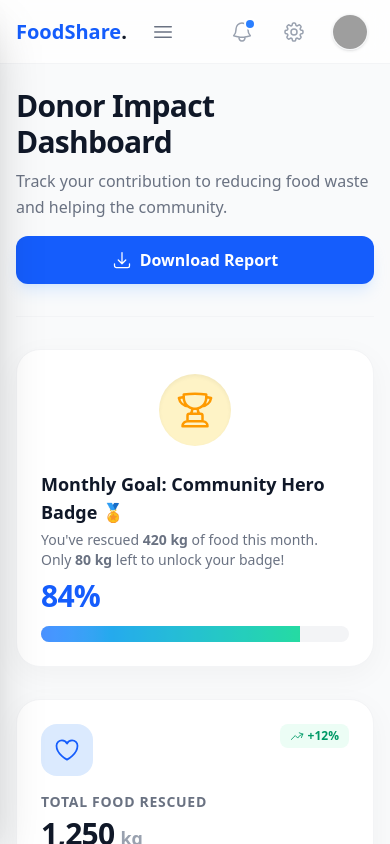
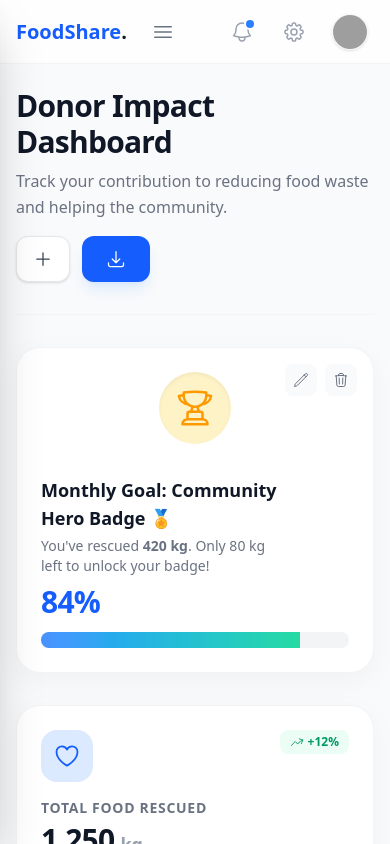
Before and after one commit to LeoMurjinschi/VLM, a React (Vite) app: page /dashboard in a window 390 px wide. Built offline with nearby package versions, Linux system fonts and the light colour scheme; grey boxes are pictures that could not be loaded.

Commit message:
add MilestoneModal to create modify and delete a Milestone

```diff
--- /dev/null
+++ b/src/components/MilestoneModal.tsx
@@ -0,0 +1,100 @@
+import React, { useState, useEffect } from 'react';
+import Modal from './UI/Modal';
+import { useTheme } from '../hooks/useTheme';
+import { toast } from 'react-toastify';
+
+export interface Milestone {
+  id: string;
+  title: string;
+  reward: string;
+  currentAmount: number;
+  targetAmount: number;
+}
+
+interface MilestoneModalProps {
+  isOpen: boolean;
+  onClose: () => void;
+  onSave: (milestone: Milestone) => void;
+  editingMilestone?: Milestone | null;
+}
+
+const MilestoneModal: React.FC<MilestoneModalProps> = ({ isOpen, onClose, onSave, editingMilestone }) => {
+  const { theme } = useTheme();
+  const [formData, setFormData] = useState<Partial<Milestone>>({
+    title: '', reward: '', currentAmount: 0, targetAmount: 100
+  });
+
+  useEffect(() => {
+    if (editingMilestone) {
+      setFormData(editingMilestone);
+    } else {
+      setFormData({ title: '', reward: '', currentAmount: 0, targetAmount: 100 });
+    }
+  }, [editingMilestone, isOpen]);
+
+  const handleChange = (e: React.ChangeEvent<HTMLInputElement>) => {
+    const { name, value } = e.target;
+    setFormData(prev => ({
+      ...prev,
+      [name]: name.includes('Amount') ? Number(value) : value
+    }));
+  };
+
+  const handleSubmit = (e: React.FormEvent) => {
+    e.preventDefault();
+    if (!formData.title || !formData.reward || !formData.targetAmount) {
+      toast.error('Please fill in all required fields');
+      return;
+    }
+    if (Number(formData.currentAmount) > Number(formData.targetAmount)) {
+      toast.error('Current amount cannot be greater than target amount!');
+      return;
+    }
+
+    onSave({
+      id: editingMilestone ? editingMilestone.id : `ms_${Date.now()}`,
+      title: formData.title!,
+      reward: formData.reward!,
+      currentAmount: Number(formData.currentAmount),
+      targetAmount: Number(formData.targetAmount),
+    });
+
+    toast.success(editingMilestone ? 'Milestone updated!' : 'Milestone created!');
+    onClose();
+  };
+
+  const inputClass = `w-full px-4 py-2.5 rounded-xl border focus:outline-none focus:ring-2 focus:ring-blue-500 transition-colors ${
+    theme === 'light' ? 'bg-white border-gray-200 text-gray-900' : 'bg-gray-700 border-gray-600 text-gray-100'
+  }`;
+  const labelClass = `block text-sm font-semibold mb-1.5 ${theme === 'light' ? 'text-gray-700' : 'text-gray-300'}`;
+
+  return (
+    <Modal isOpen={isOpen} onClose={onClose} title={editingMilestone ? "Edit Milestone" : "Create Milestone"}>
+      <form onSubmit={handleSubmit} className="space-y-4">
+        <div>
+          <label className={labelClass}>Goal Title (e.g. Monthly Goal)</label>
+          <input type="text" name="title" value={formData.title} onChange={handleChange} className={inputClass} placeholder="Enter title..." required />
+        </div>
+        <div>
+          <label className={labelClass}>Reward / Badge (e.g. Community Hero 🏅)</label>
+          <input type="text" name="reward" value={formData.reward} onChange={handleChange} className={inputClass} placeholder="Enter reward..." required />
+        </div>
+        <div className="grid grid-cols-2 gap-4">
+          <div>
+            <label className={labelClass}>Current Amount (kg)</label>
+            <input type="number" min="0" name="currentAmount" value={formData.currentAmount} onChange={handleChange} className={inputClass} required />
+          </div>
+          <div>
+            <label className={labelClass}>Target Amount (kg)</label>
+            <input type="number" min="1" name="targetAmount" value={formData.targetAmount} onChange={handleChange} className={inputClass} required />
+          </div>
+        </div>
+        <button type="submit" className="w-full mt-4 bg-blue-600 hover:bg-blue-700 text-white font-bold py-3 rounded-xl shadow-lg transition-all active:scale-[0.98]">
+          {editingMilestone ? 'Save Changes' : 'Create Milestone'}
+        </button>
+      </form>
+    </Modal>
+  );
+};
+
+export default MilestoneModal;
--- a/src/components/MilestoneTracker.tsx
+++ b/src/components/MilestoneTracker.tsx
@@ -1,45 +1,58 @@
 import React, { useEffect, useState } from 'react';
 import { useTheme } from '../hooks/useTheme';
-import { TrophyIcon } from '@heroicons/react/24/outline';
+import { TrophyIcon, PencilIcon, TrashIcon } from '@heroicons/react/24/outline';
+import type { Milestone } from './MilestoneModal';
 
-const MilestoneTracker: React.FC = () => {
+interface MilestoneTrackerProps {
+  milestone: Milestone;
+  onEdit: (milestone: Milestone) => void;
+  onDelete: (id: string) => void;
+}
+
+const MilestoneTracker: React.FC<MilestoneTrackerProps> = ({ milestone, onEdit, onDelete }) => {
   const { theme } = useTheme();
   const [progress, setProgress] = useState(0);
-  const currentAmount = 420;
-  const targetAmount = 500;
-  const targetPercentage = Math.min(Math.round((currentAmount / targetAmount) * 100), 100);
-  const remainingAmount = targetAmount - currentAmount;
 
+  const targetPercentage = Math.min(Math.round((milestone.currentAmount / milestone.targetAmount) * 100), 100);
+  const remainingAmount = milestone.targetAmount - milestone.currentAmount;
 
   useEffect(() => {
-    const timer = setTimeout(() => {
-      setProgress(targetPercentage);
-    }, 300);
+
+    setProgress(0);
+    const timer = setTimeout(() => setProgress(targetPercentage), 100);
     return () => clearTimeout(timer);
-  }, [targetPercentage]);
+  }, [targetPercentage, milestone]);
 
   return (
-    <div className={`p-6 md:p-8 rounded-3xl border shadow-[0_8px_30px_rgb(0,0,0,0.04)] flex flex-col md:flex-row items-center gap-6 animate-fade-in-up ${
+    <div className={`p-6 md:p-8 rounded-3xl border shadow-[0_8px_30px_rgb(0,0,0,0.04)] flex flex-col md:flex-row items-center gap-6 animate-fade-in-up relative group ${
       theme === 'light' ? 'bg-white border-gray-100' : 'bg-gray-800 border-gray-700'
     }`}>
 
 
-      <div className={`p-4 rounded-full flex-shrink-0 shadow-inner ${
-        theme === 'light' ? 'bg-amber-100 text-amber-500' : 'bg-amber-900/40 text-amber-400'
-      }`}>
+      <div className="absolute top-4 right-4 flex gap-2 opacity-100 md:opacity-0 group-hover:opacity-100 transition-opacity">
+        <button onClick={() => onEdit(milestone)} className={`p-2 rounded-lg transition-colors ${theme === 'light' ? 'bg-gray-50 hover:bg-blue-50 text-gray-500 hover:text-blue-600' : 'bg-gray-700 hover:bg-blue-900/50 text-gray-400 hover:text-blue-400'}`}>
+          <PencilIcon className="w-4 h-4" />
+        </button>
+        <button onClick={() => onDelete(milestone.id)} className={`p-2 rounded-lg transition-colors ${theme === 'light' ? 'bg-gray-50 hover:bg-red-50 text-gray-500 hover:text-red-600' : 'bg-gray-700 hover:bg-red-900/50 text-gray-400 hover:text-red-400'}`}>
+          <TrashIcon className="w-4 h-4" />
+        </button>
+      </div>
+
+      <div className={`p-4 rounded-full flex-shrink-0 shadow-inner ${theme === 'light' ? 'bg-amber-100 text-amber-500' : 'bg-amber-900/40 text-amber-400'}`}>
         <TrophyIcon className="w-10 h-10" />
       </div>
 
-
-      <div className="flex-1 w-full">
-        <div className="flex flex-col md:flex-row md:justify-between md:items-end mb-3 gap-2">
+      <div className="flex-1 w-full mt-2 md:mt-0">
+        <div className="flex flex-col md:flex-row md:justify-between md:items-end mb-3 gap-2 pr-16 md:pr-0">
           <div>
             <h3 className={`text-lg font-extrabold ${theme === 'light' ? 'text-gray-900' : 'text-gray-100'}`}>
-              Monthly Goal: Community Hero Badge 🏅
+              {milestone.title}: {milestone.reward}
             </h3>
             <p className={`text-sm font-medium mt-1 ${theme === 'light' ? 'text-gray-500' : 'text-gray-400'}`}>
-              You've rescued <span className="font-bold">{currentAmount} kg</span> of food this month.
-              Only <span className="font-bold">{remainingAmount} kg</span> left to unlock your badge!
+              You've rescued <span className="font-bold">{milestone.currentAmount} kg</span>.
+              {remainingAmount > 0
+                ? ` Only ${remainingAmount} kg left to unlock your badge!`
+                : ' Goal Completed! 🎉'}
             </p>
           </div>
           <span className={`text-3xl font-black tracking-tight ${theme === 'light' ? 'text-blue-600' : 'text-blue-400'}`}>
@@ -47,20 +60,12 @@ const MilestoneTracker: React.FC = () => {
           </span>
         </div>
 
-
-        <div className={`h-4 w-full rounded-full overflow-hidden relative ${
-          theme === 'light' ? 'bg-gray-100' : 'bg-gray-700'
-        }`}>
-          <div
-            className="h-full bg-gradient-to-r from-blue-500 to-emerald-400 transition-all duration-1000 ease-out relative"
-            style={{ width: `${progress}%` }}
-          >
-
+        <div className={`h-4 w-full rounded-full overflow-hidden relative ${theme === 'light' ? 'bg-gray-100' : 'bg-gray-700'}`}>
+          <div className={`h-full transition-all duration-1000 ease-out relative ${progress === 100 ? 'bg-emerald-500' : 'bg-gradient-to-r from-blue-500 to-emerald-400'}`} style={{ width: `${progress}%` }}>
             <div className="absolute top-0 bottom-0 left-0 right-0 bg-white/20 animate-pulse"></div>
           </div>
         </div>
       </div>
-
     </div>
   );
 };
--- a/src/pages/DonorDashboard.tsx
+++ b/src/pages/DonorDashboard.tsx
@@ -5,110 +5,120 @@ import StatCard from '../components/UI/StatCard';
 import ImpactCharts from '../components/ImpactCharts';
 import RecentActivity from '../components/RecentActivity';
 import MilestoneTracker from '../components/MilestoneTracker';
+import MilestoneModal, {type Milestone } from '../components/MilestoneModal';
 import { toast } from 'react-toastify';
-import { ArrowDownTrayIcon } from '@heroicons/react/24/outline';
+import { ArrowDownTrayIcon, PlusIcon } from '@heroicons/react/24/outline';
+
+const INITIAL_MILESTONES: Milestone[] = [
+  { id: 'ms_1', title: 'Monthly Goal', reward: 'Community Hero Badge 🏅', currentAmount: 420, targetAmount: 500 }
+];
 
 const DonorDashboard: React.FC = () => {
   const { theme } = useTheme();
   const [isDownloading, setIsDownloading] = useState(false);
 
 
+  const [milestones, setMilestones] = useState<Milestone[]>(INITIAL_MILESTONES);
+  const [isModalOpen, setIsModalOpen] = useState(false);
+  const [editingMilestone, setEditingMilestone] = useState<Milestone | null>(null);
+
   const handleDownloadReport = () => {
     setIsDownloading(true);
-
-
     setTimeout(() => {
       try {
-
         const headers = "Month,Donations (kg)\n";
         const rows = BAR_DATA.map(item => `${item.name},${item.donations}`).join('\n');
-        const csvContent = headers + rows;
-
-
-        const blob = new Blob([csvContent], { type: 'text/csv;charset=utf-8;' });
-        const url = URL.createObjectURL(blob);
-
-
         const link = document.createElement('a');
-        link.href = url;
-        link.setAttribute('download', `FoodShare_Impact_Report_${new Date().toISOString().split('T')[0]}.csv`);
-        document.body.appendChild(link);
-        link.click();
-        document.body.removeChild(link);
-
-
+        link.href = URL.createObjectURL(new Blob([headers + rows], { type: 'text/csv;charset=utf-8;' }));
+        link.setAttribute('download', `Report_${new Date().toISOString().split('T')[0]}.csv`);
+        document.body.appendChild(link); link.click(); document.body.removeChild(link);
         toast.success('Report downloaded successfully! 📊');
-      } catch (error) {
-        toast.error('Failed to generate report.');
-      } finally {
-        setIsDownloading(false);
-      }
+      } catch (error) { toast.error('Failed to generate report.'); }
+      finally { setIsDownloading(false); }
     }, 1000);
   };
 
+
+  const handleSaveMilestone = (newMilestone: Milestone) => {
+    if (editingMilestone) {
+      setMilestones(prev => prev.map(m => m.id === newMilestone.id ? newMilestone : m));
+    } else {
+      setMilestones(prev => [newMilestone, ...prev]);
+    }
+    setEditingMilestone(null);
+  };
+
+  const handleEditMilestone = (milestone: Milestone) => {
+    setEditingMilestone(milestone);
+    setIsModalOpen(true);
+  };
+
+  const handleDeleteMilestone = (id: string) => {
+    if(window.confirm('Are you sure you want to delete this milestone?')) {
+      setMilestones(prev => prev.filter(m => m.id !== id));
+      toast.info('Milestone deleted.');
+    }
+  };
+
+  const openNewMilestoneModal = () => {
+    setEditingMilestone(null);
+    setIsModalOpen(true);
+  };
+
   return (
-    <div className={`space-y-8 max-w-7xl mx-auto min-h-screen relative pb-10 ${
-      theme === 'light' ? 'bg-gray-50' : 'bg-gray-900'
-    }`}>
+    <div className={`space-y-8 max-w-7xl mx-auto min-h-screen relative pb-10 ${theme === 'light' ? 'bg-gray-50' : 'bg-gray-900'}`}>
 
 
-      <div className={`pb-6 border-b relative z-20 ${
-        theme === 'light' ? 'border-gray-100' : 'border-gray-700'
-      }`}>
+      <div className={`pb-6 border-b relative z-20 ${theme === 'light' ? 'border-gray-100' : 'border-gray-700'}`}>
         <div className="flex flex-col md:flex-row md:items-center justify-between gap-4 mb-2">
           <div>
-            <h1 className={`text-3xl md:text-4xl font-extrabold tracking-tight mb-2 ${
-              theme === 'light' ? 'text-gray-900' : 'text-gray-100'
-            }`}>
+            <h1 className={`text-3xl md:text-4xl font-extrabold tracking-tight mb-2 ${theme === 'light' ? 'text-gray-900' : 'text-gray-100'}`}>
               Donor Impact Dashboard
             </h1>
-            <p className={`text-base md:text-lg leading-relaxed ${
-              theme === 'light' ? 'text-gray-500' : 'text-gray-400'
-            }`}>
+            <p className={`text-base md:text-lg leading-relaxed ${theme === 'light' ? 'text-gray-500' : 'text-gray-400'}`}>
               Track your contribution to reducing food waste and helping the community.
             </p>
           </div>
+          <div className="flex gap-3">
 
+             <button onClick={openNewMilestoneModal} className={`flex items-center justify-center gap-2 px-4 py-3 font-bold rounded-xl shadow-sm transition-all active:scale-[0.98] ${theme === 'light' ? 'bg-white text-gray-700 hover:bg-gray-50 border border-gray-200' : 'bg-gray-800 text-gray-200 hover:bg-gray-700 border border-gray-600'}`}>
+                <PlusIcon className="w-5 h-5" />
+                <span className="hidden sm:inline">Add Goal</span>
+             </button>
 
-          <button
-            onClick={handleDownloadReport}
-            disabled={isDownloading}
-            className={`flex items-center justify-center gap-2 px-6 py-3 text-white font-bold rounded-xl shadow-lg transition-all active:scale-[0.98] w-full md:w-auto ${
-              isDownloading
-                ? 'bg-blue-400 cursor-not-allowed shadow-none'
-                : 'bg-blue-600 hover:bg-blue-700 shadow-blue-200/50'
-            }`}
-          >
-             {isDownloading ? (
-                <>
-                  <div className="w-5 h-5 border-2 border-white border-t-transparent rounded-full animate-spin" />
-                  <span>Generating...</span>
-                </>
-             ) : (
-                <>
-                  <ArrowDownTrayIcon className="w-5 h-5" />
-                  <span>Download Report</span>
-                </>
-             )}
-          </button>
+             <button onClick={handleDownloadReport} disabled={isDownloading} className={`flex items-center justify-center gap-2 px-6 py-3 text-white font-bold rounded-xl shadow-lg transition-all active:scale-[0.98] ${isDownloading ? 'bg-blue-400 cursor-not-allowed' : 'bg-blue-600 hover:bg-blue-700 shadow-blue-200/50'}`}>
+               <ArrowDownTrayIcon className="w-5 h-5" />
+               <span className="hidden sm:inline">Download Report</span>
+             </button>
+          </div>
         </div>
       </div>
-      <MilestoneTracker />
+
+      {milestones.length > 0 && (
+        <div className="space-y-4">
+          {milestones.map(milestone => (
+            <MilestoneTracker
+              key={milestone.id}
+              milestone={milestone}
+              onEdit={handleEditMilestone}
+              onDelete={handleDeleteMilestone}
+            />
+          ))}
+        </div>
+      )}
 
       <div className="grid grid-cols-1 sm:grid-cols-2 lg:grid-cols-4 gap-5 md:gap-6 animate-fade-in-up">
-        {MOCK_STATS.map((stat, index) => (
-          <StatCard key={index} stat={stat} />
-        ))}
+        {MOCK_STATS.map((stat, index) => <StatCard key={index} stat={stat} />)}
       </div>
 
-
       <ImpactCharts />
-
-
-      <div className="animate-fade-in-up" style={{ animationDelay: '200ms' }}>
-         <RecentActivity />
-      </div>
-
+      <RecentActivity />
+      <MilestoneModal
+        isOpen={isModalOpen}
+        onClose={() => setIsModalOpen(false)}
+        onSave={handleSaveMilestone}
+        editingMilestone={editingMilestone}
+      />
     </div>
   );
 };
```
